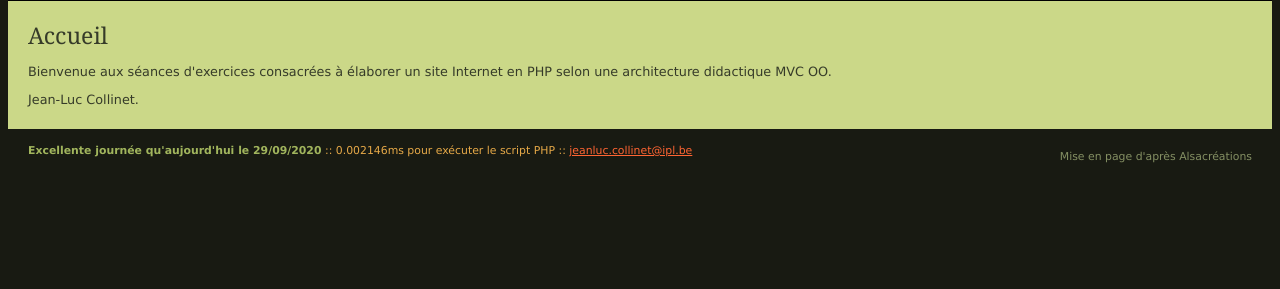
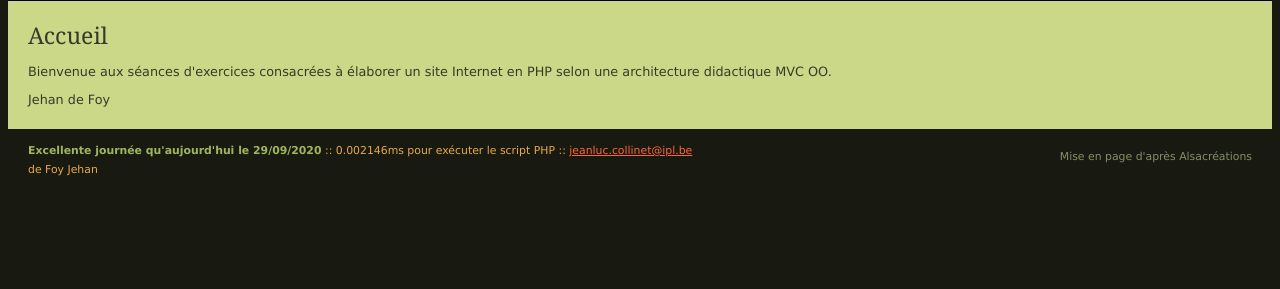
Before and after one commit to Jehan-dF/GoodNews, a PHP site: page / in a window 1280 px wide. Shown: the part 156-445 px from the top of the page. Run offline with PHP 8.4, Linux system fonts and the light colour scheme.

Commit message:
add name in footer

```diff
--- a/views/accueil.php
+++ b/views/accueil.php
@@ -1,5 +1,5 @@
 <div id="contenu">
 	<h2>Accueil</h2>
 	<p>Bienvenue aux séances d'exercices consacrées à élaborer un site Internet en PHP selon une architecture didactique MVC OO.</p>
-	<p>Jean-Luc Collinet.</p>
+	<p>Jehan de Foy</p>
 </div><!-- #contenu -->
--- a/views/footer.php
+++ b/views/footer.php
@@ -8,6 +8,7 @@
 			<p id="copyright">Mise en page d'après
 				<a href="http://www.alsacreations.com/tutoriels/">Alsacréations</a>
 			</p>
+			<p>de Foy Jehan</p>
 		</div><!-- #pied -->
 	</div><!-- #global -->
 	</body>
```
Also changed, not shown: test.txt (deleted).
